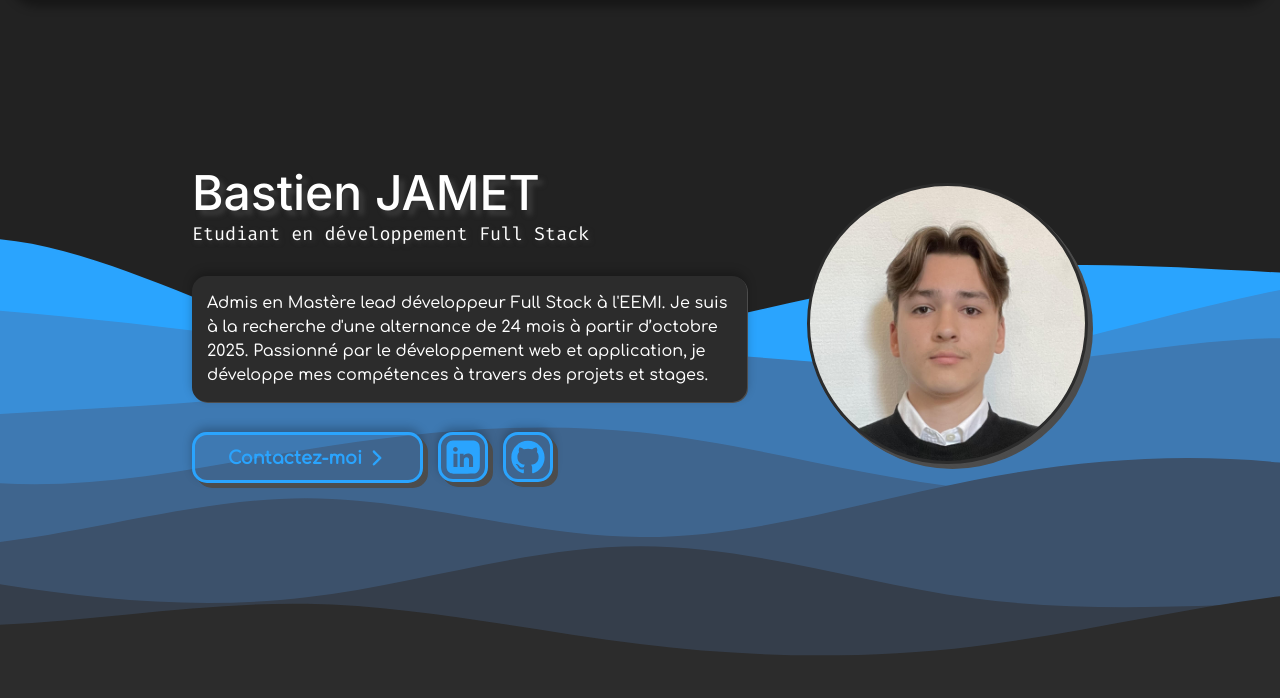
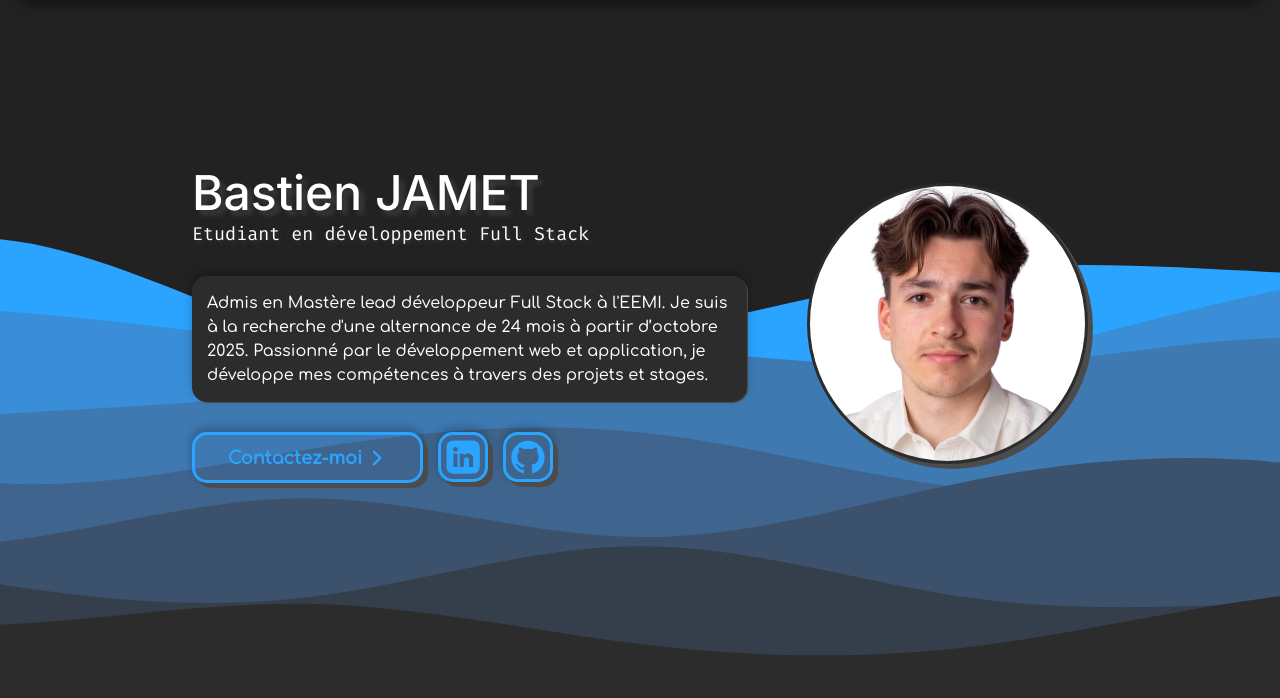
Before and after one commit to bastosjt/Portfolio, a website: page public/menu.html in a window 1280 px wide. Shown: the part 102-800 px from the top of the page. Drawn offline with Linux system fonts and the light colour scheme.

Commit message:
Version 2.3 mise à jour photo

```diff
--- a/public/style.css
+++ b/public/style.css
@@ -262,7 +262,7 @@ body{
     margin-left: 15px;
     border: 3px solid #2C2C2C;
     background-color: #222222;
-    background-image: url(Images/moi.jpg);
+    background-image: url(Images/moi.png);
     background-size: cover;
     background-repeat: no-repeat;
     box-shadow: 1px 1px 0 #4C4C4C, 2px 2px 0 #4C4C4C, 3px 3px 0 #4C4C4C, 4px 4px 0 #4C4C4C, 5px 5px 0 #4C4C4C;
```
Also changed, not shown: public/Images/moi.jpg (deleted), public/Images/moi.png (added).
